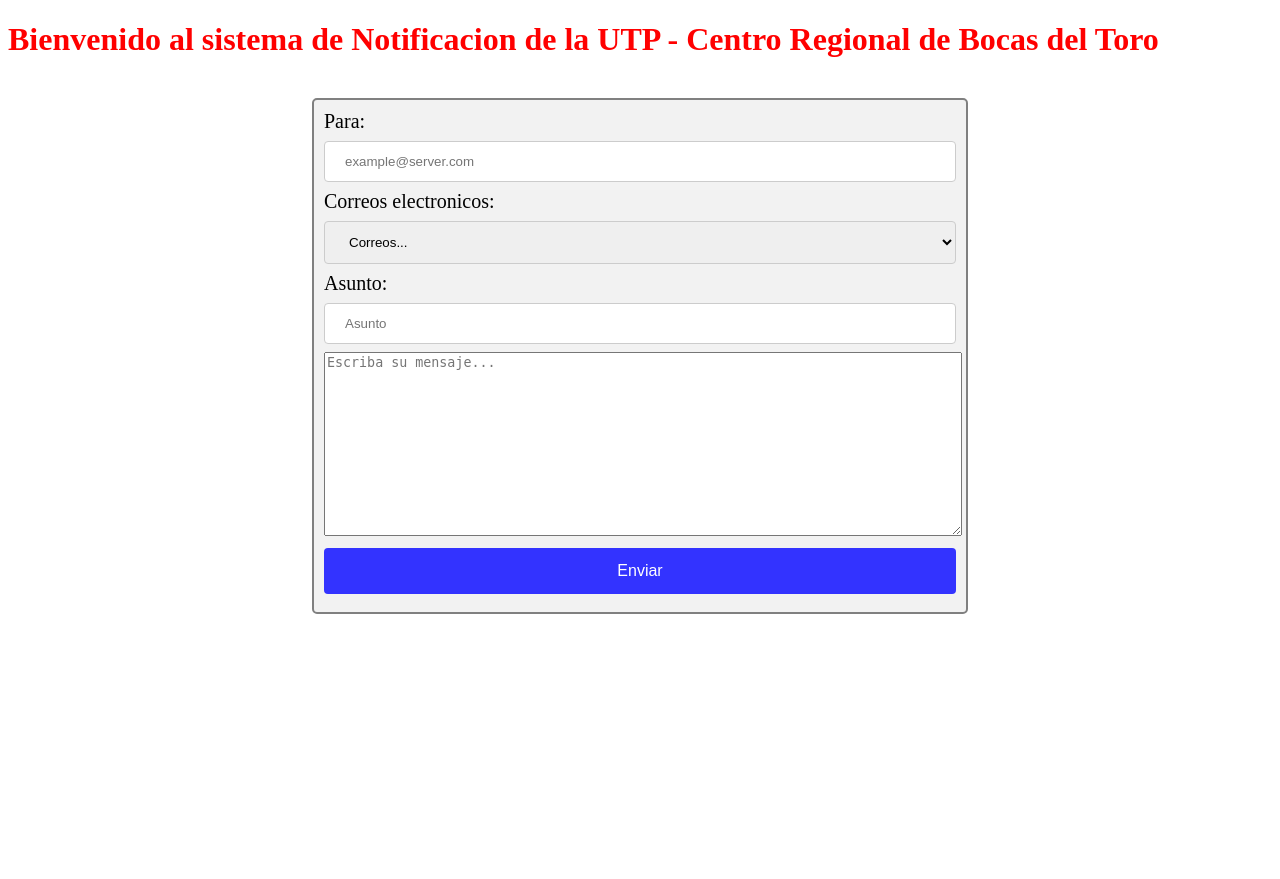
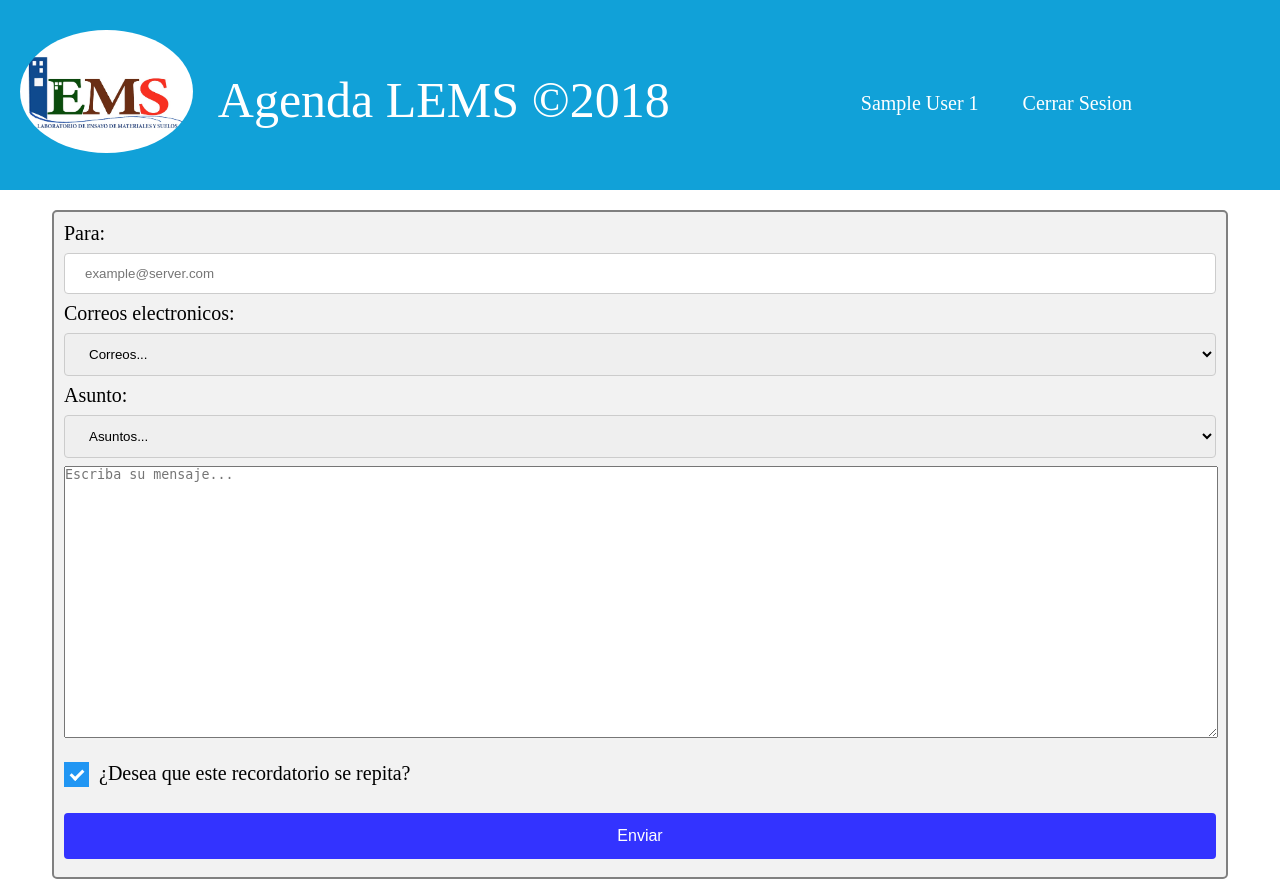
Before and after one commit to GilbDavis/UTPScheduler, a PHP site: page /ScheduleNot/Email_Section/EPrincipal.php in a window 1280 px wide. Before the commit the page ends 614 px from the top, so only its background shows below. Run offline with PHP 8.4, Linux system fonts and the light colour scheme; the visitor is signed in with stand-in values (Sample User, id 1); data that the repository does not hold is empty.

Commit message:
Añadidos secciones de perfil, control de sesion del header, cambiado el estilo de la pagina de crear recordatorio

```diff
--- /dev/null
+++ b/Css/Header.css
@@ -0,0 +1,67 @@
+/*
+    Created on : 7/10/2018, 06:09:45 PM
+    Author     : Gilberto Davis
+*/
+
+@import url(http://fonts.googleapis.com/css?family=Lato&subset=latin,latin-ext);
+
+*{
+    margin: 0;
+    padding: 0;
+}
+
+header{
+    width: 100%;
+    overflow: hidden;
+    background: #11a1d8;
+    margin-bottom: 20px;
+}
+
+.wrapper{
+    width: 90%;
+    max-width: 100%;;
+    margin-bottom: -20px;
+    overflow: hidden;
+}
+
+header .logo{
+    color: #f2f2f2;
+    font-size: 50px;
+    line-height: 200px;
+    float: left;
+}
+
+.wrapper img{
+    border-radius: 50%;
+    max-width: 15%;
+    height: auto;
+    float: left;
+    margin: 30px 25px 0 20px;
+}
+
+header .logo a{
+    text-decoration: none;
+    color: #fff;
+}
+
+header nav{
+    float: right;
+    line-height: 210px;
+}
+
+header nav a{
+    display: inline-block;
+    color: #fff;
+    text-decoration: none;
+    padding: 10px 20px;
+    line-height: normal;
+    font-size: 20px;
+    transition: all 500ms ease;
+}
+
+header nav a:hover{
+    background: deepskyblue;
+    border-radius: 50px;
+    font-weight: bold;
+    font-size: 25px;
+}
--- a/Css/notificacion.css
+++ b/Css/notificacion.css
@@ -8,13 +8,13 @@ and open the template in the editor.
     Author     : Vivia Jones
 */
 
-h1{
-    color: red;
+p{
+    font-size: 20px;
 }
 
 #Formulario{
     margin: auto;
-    width: 50%;
+    width: 90%;
     border: 2px solid grey;
     padding: 10px;
     border-radius: 5px;
@@ -53,6 +53,70 @@ h1{
     border: none;
 }
 
-#Formulario input[type=submit]:hover{
-    background-color: #3366ff;
+.container {
+  display: block;
+  position: relative;
+  padding-left: 35px;
+  margin-bottom: 20px;
+  margin-top: 20px;
+  cursor: pointer;
+  font-size: 22px;
+  -webkit-user-select: none;
+  -moz-user-select: none;
+  -ms-user-select: none;
+  user-select: none;
 }
+
+/* Hide the browser's default checkbox */
+.container input {
+  position: absolute;
+  opacity: 0;
+  cursor: pointer;
+  height: 0;
+  width: 0;
+}
+
+/* Create a custom checkbox */
+.checkmark {
+  position: absolute;
+  top: 0;
+  left: 0;
+  height: 25px;
+  width: 25px;
+  background-color: #eee;
+}
+
+/* On mouse-over, add a grey background color */
+.container:hover input ~ .checkmark {
+  background-color: #ccc;
+}
+
+/* When the checkbox is checked, add a blue background */
+.container input:checked ~ .checkmark {
+  background-color: #2196F3;
+}
+
+/* Create the checkmark/indicator (hidden when not checked) */
+.checkmark:after {
+  content: "";
+  position: absolute;
+  display: none;
+}
+
+/* Show the checkmark when checked */
+.container input:checked ~ .checkmark:after {
+  display: block;
+}
+
+/* Style the checkmark/indicator */
+.container .checkmark:after {
+  left: 9px;
+  top: 5px;
+  width: 5px;
+  height: 10px;
+  border: solid white;
+  border-width: 0 3px 3px 0;
+  -webkit-transform: rotate(45deg);
+  -ms-transform: rotate(45deg);
+  transform: rotate(45deg);
+}
--- /dev/null
+++ b/Email_Section/Asunto.php
@@ -0,0 +1,16 @@
+<?php
+
+    require ('../Conexion/Connection.php');
+
+    $result = $conn->query('SELECT id_asunto, asunto FROM Asunto;');
+    echo '<label for="Asunto">Asunto: </label>';
+    echo '<select id="asunto">';
+    echo '<option value="0">Asuntos...</option>';
+
+    while($row = $result->fetch_assoc()){
+        echo '<option value="' . $row['id_usuario'] . '">' . $row['asunto'] . '</option>';
+    }
+    echo '</select>';
+
+    $conn->close();
+?>
--- a/Email_Section/EPrincipal.php
+++ b/Email_Section/EPrincipal.php
@@ -8,23 +8,27 @@ and open the template in the editor.
 <html>
     <head>
         <meta charset="UTF-8">
-        <title>UTP - Schedule</title>
+        <title>LEMS - Crear recordatorio</title>
         <script src="http://code.jquery.com/jquery-latest.js"></script>
         <script src="../JS/GetEmails.js"></script>
         <link rel="stylesheet" type="text/css" href="../Css/notificacion.css"/>
     </head>
     <body>
 
-        <h1>Bienvenido al sistema de Notificacion de la UTP - Centro Regional de Bocas del Toro</h1><br>
+        <?php require '../Header_Footer/Header.php'; ?>
 
         <div id="Formulario">
             <form method="post" action="DB/EmailSender.php">
             <label for="Para">Para: </label><br>
             <input id="correos" type="text" name="correos" placeholder="example@server.com"/><br>
             <?php include '../Email_Section/Selector.php'; ?>
-            <label for="Asunto">Asunto: </label><br>
-            <input name="asunto" type="text" placeholder="Asunto"/><br>
-            <textarea name="mensaje" id="mensaje" rows="4" cols="50" placeholder="Escriba su mensaje..."></textarea><br>
+            <?php include '../Email_Section/Asunto.php'; ?>
+            <textarea name="mensaje" id="mensaje" rows="10" cols="50" placeholder="Escriba su mensaje..."></textarea><br>
+            <label class="container">
+                <input type="checkbox" checked="checked" name="Repetir">
+                <span class="checkmark"></span>
+                ¿Desea que este recordatorio se repita?
+            </label>
             <input type="submit" name="enviar" value="Enviar"/>
         </form>
         </div>
--- /dev/null
+++ b/Header_Footer/Header.php
@@ -0,0 +1,32 @@
+<?php
+    if (session_status() == PHP_SESSION_NONE) {
+        session_start();
+    };
+?>
+<!DOCTYPE html>
+<!--
+To change this license header, choose License Headers in Project Properties.
+To change this template file, choose Tools | Templates
+and open the template in the editor.
+-->
+<html>
+    <head>
+        <meta charset="UTF-8">
+        <title></title>
+        <link type="text/css" rel="stylesheet" href="../Css/Header.css"/>
+    </head>
+    <body>
+        <header>
+            <div class="wrapper">
+                <img src='../Imagenes/logo-lems.jpeg' alt='Logo LEMS'/>
+                <div class="logo">
+                    <a href="../SeccionAdmin/AdminMenu.php">Agenda LEMS ©2018</a>
+                </div>
+                <nav>
+                    <a href='#'><?php echo $_SESSION['user_nom'] . ' ' . $_SESSION['user_ape']; ?></a>
+                    <a href="../Login/CerrarSesion.php">Cerrar Sesion</a>
+                </nav>
+            </div>
+        </header>
+    </body>
+</html>
--- a/Login/Autenticacion.php
+++ b/Login/Autenticacion.php
@@ -42,5 +42,6 @@
                 array_push($errors, "El e-mail/contraseña son invalidos");
             }
         }
+        $conn->close();
     }
 ?>
--- a/index.php
+++ b/index.php
@@ -2,7 +2,7 @@
 <!DOCTYPE html>
 <html>
     <head>
-        <title>Davis SFW - AdminLogin</title>
+        <title>LEMS - Iniciar Sesión</title>
         <link rel="stylesheet" type="text/css" href="Css/Logins.css"/>
         <meta charset="UTF-8">
         <meta name="viewport" content="width=device-width, initial-scale=1.0">
```
Also changed, not shown: Css/Menu.css (+1 -111 lines), Perfil/PaginaPerfil.php (added, +17 -0 lines), SeccionAdmin/AdminMenu.php (+11 -15 lines).
